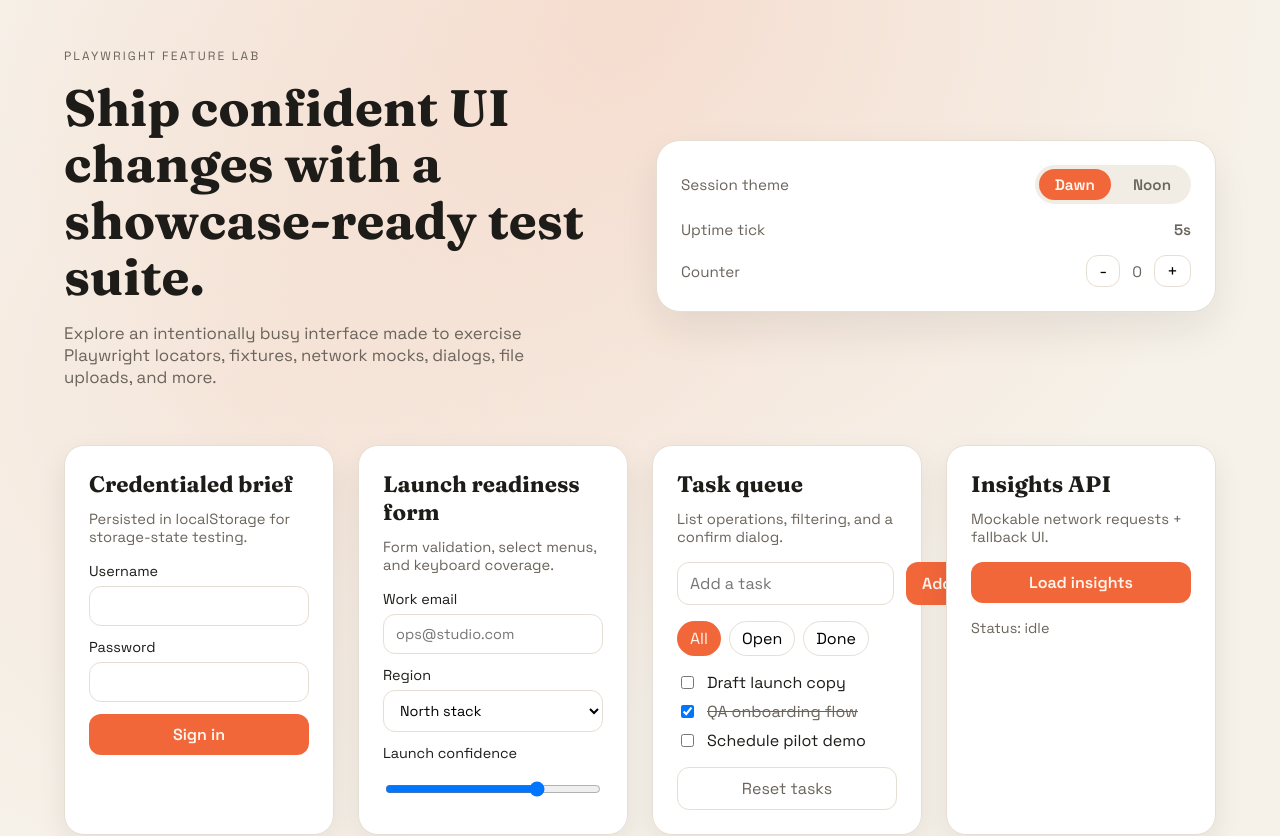
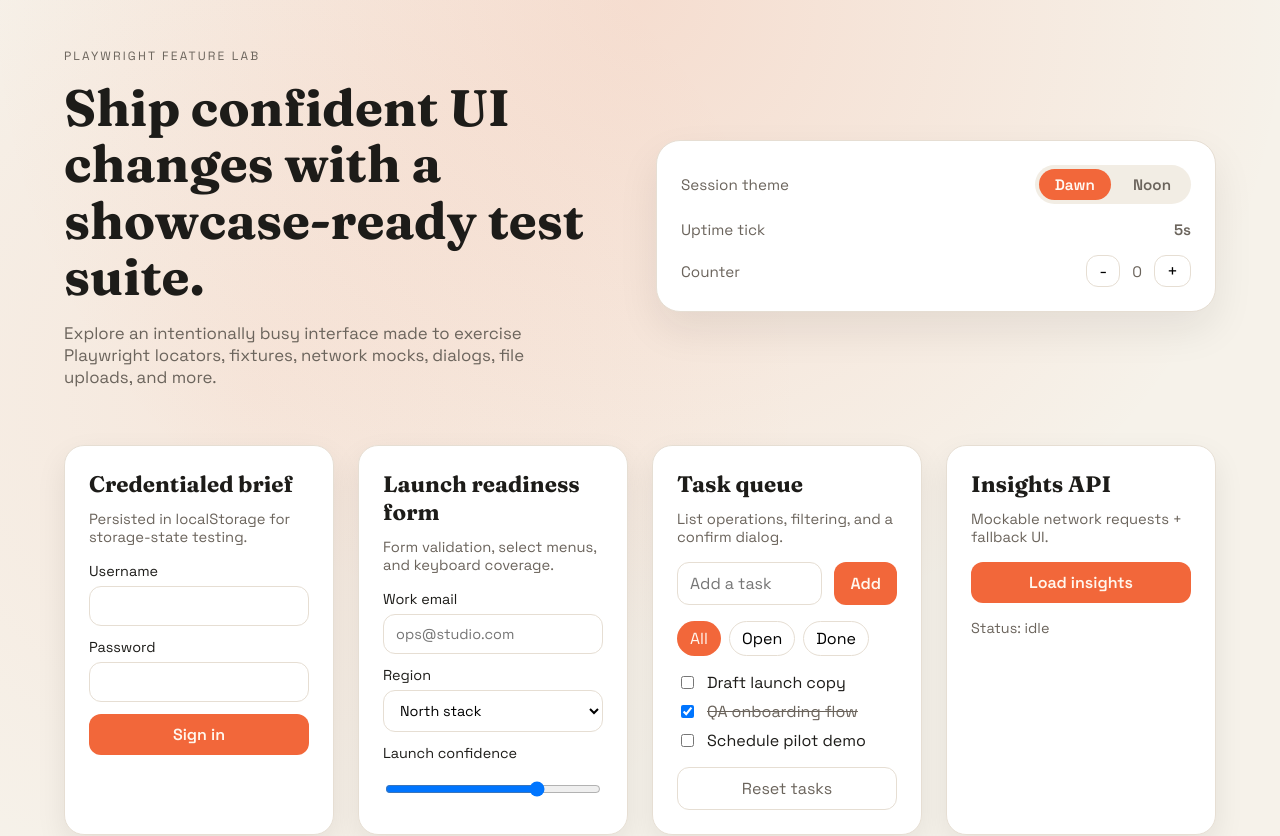
Before and after one commit to marcbey/playwright-test, a React (Vite) app: page / in a window 1280 px wide. Shown: the top 836 px of the page. Built offline with nearby package versions, Linux system fonts and the light colour scheme.

Commit message:
fix: prevent task add button overlap

```diff
--- a/src/styles.css
+++ b/src/styles.css
@@ -184,8 +184,12 @@
 
 .row {
   display: grid;
-  grid-template-columns: 1fr auto;
+  grid-template-columns: minmax(0, 1fr) auto;
   gap: 12px;
+}
+
+.row > * {
+  min-width: 0;
 }
 
 .field {
@@ -207,6 +211,10 @@
   border-radius: 12px;
   padding: 10px 12px;
   background: #fff;
+}
+
+.row input {
+  width: 100%;
 }
 
 button {
```
Also changed, not shown: 1 other file (tests, documents, lock files or other folders).
